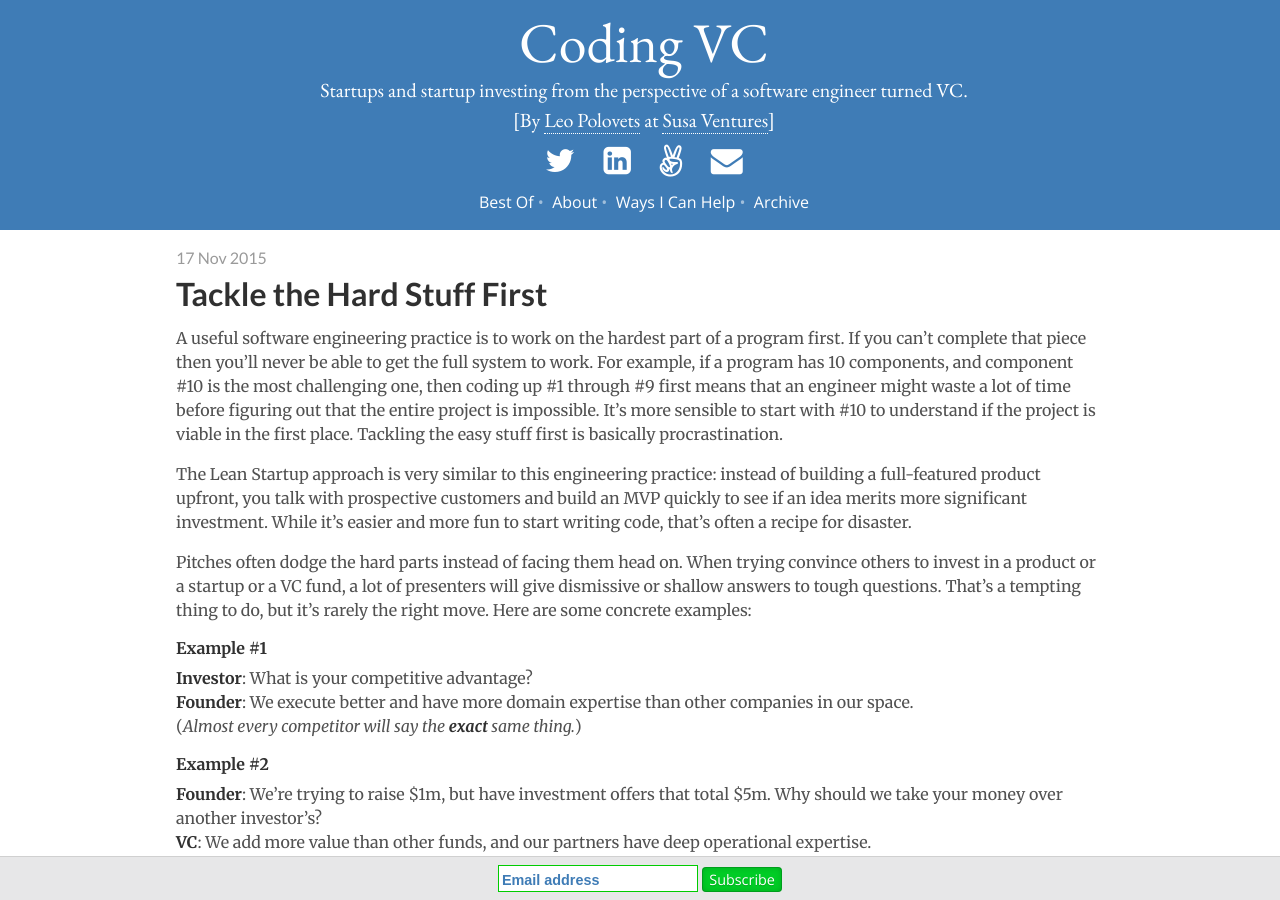
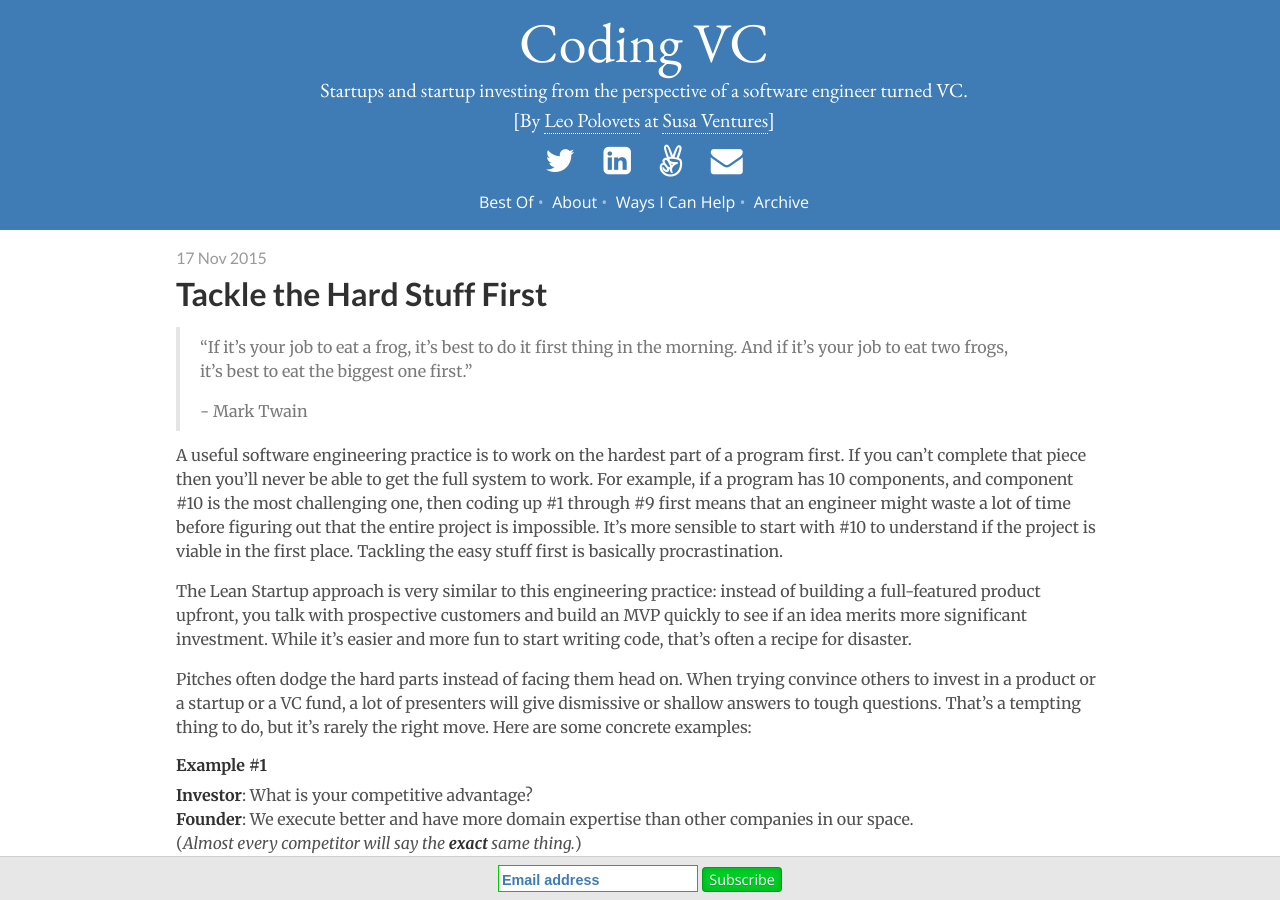
Before and after one commit to codingvc/codingvc, a Jekyll site: the page built from _posts/2015-11-17-tackle-the-hard-stuff-first.markdown, in a window 1280 px wide and 900 px high. Built offline with Jekyll 4.4.1, drawn with Linux system fonts in a browser that asks for light colours; nearby versions of some CDN libraries; Markdown is read by kramdown in place of the engine named in the settings; comment, search, counter and statistics services are not loaded; some of the changed text lies outside the part shown.

Commit message:
adding a quote

```diff
--- a/_posts/2015-11-17-tackle-the-hard-stuff-first.markdown
+++ b/_posts/2015-11-17-tackle-the-hard-stuff-first.markdown
@@ -3,6 +3,10 @@ layout: post
 date: 2015-11-17 01:00:00
 title: "Tackle the Hard Stuff First"
 ---
+> "If it's your job to eat a frog, it's best to do it first thing in the morning. And if it's your job to eat two frogs, it's best to eat the biggest one first."
+>
+> \- Mark Twain
+
 A useful software engineering practice is to work on the hardest part of a program first. If you can't complete that piece then you'll never be able to get the full system to work. For example, if a program has 10 components, and component #10 is the most challenging one, then coding up #1 through #9 first means that an engineer might waste a lot of time before figuring out that the entire project is impossible. It's more sensible to start with #10 to understand if the project is viable in the first place. Tackling the easy stuff first is basically procrastination.
 
 The Lean Startup approach is very similar to this engineering practice: instead of building a full-featured product upfront, you talk with prospective customers and build an MVP quickly to see if an idea merits more significant investment. While it's easier and more fun to start writing code, that's often a recipe for disaster.
@@ -33,3 +37,6 @@ Why do people dodge the hard stuff? Often, it's because they're afraid of facing
 If a customer or an investor or a founder asks you a tough question -- or if there's a tough question you've asked yourself -- don't be afraid. Think about it. Really think about it. Answer it to the best of your ability. If you can't come up with a good answer, think about it some more. Get advice from others. Run experiments. Do whatever you have to do to come up with a strong response. If you can't, maybe that *does* mean your product idea is not defensible, or you're not building the right thing, or you need a new CTO, or you don't have what it takes to be a great investor, or the program you're working on is impossible to code up. These things are not pleasant to find out, but neither is wasting years of your life working on something that's hopeless. Why waste time on the easy parts if you know you won't be able to finish the hard parts later on?
 <br><br><br>
 See also: <a href="http://codingvc.com/the-road-to-success-is-paved-with-discomfort/">The Road to Success is Paved with Discomfort</a>
+
+<br>
+_Thanks to _<a href="https://twitter.com/BeninJLM" target="_blank">Ben Wiener</a>_ for sharing the Mark Twain quote with me._
```
